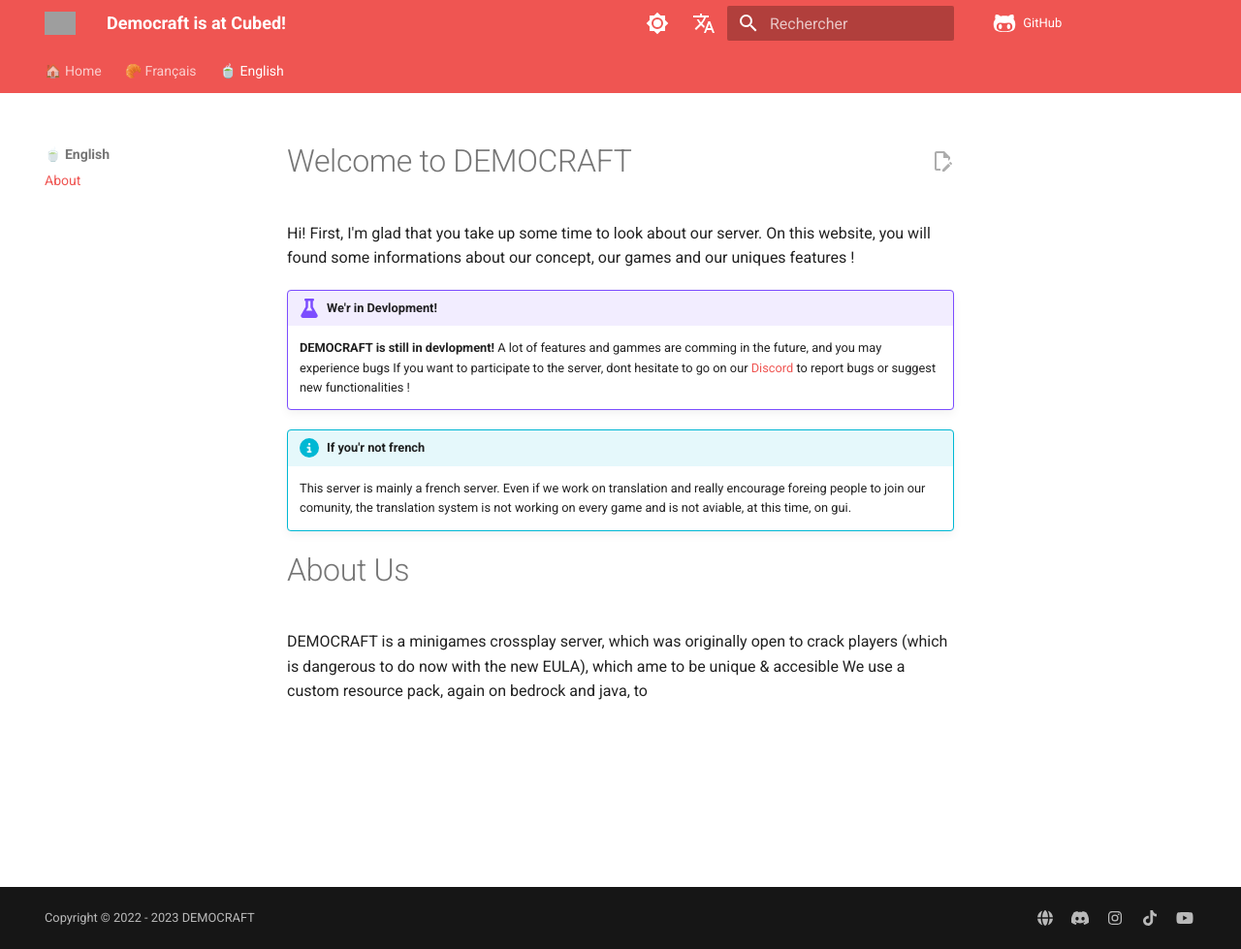
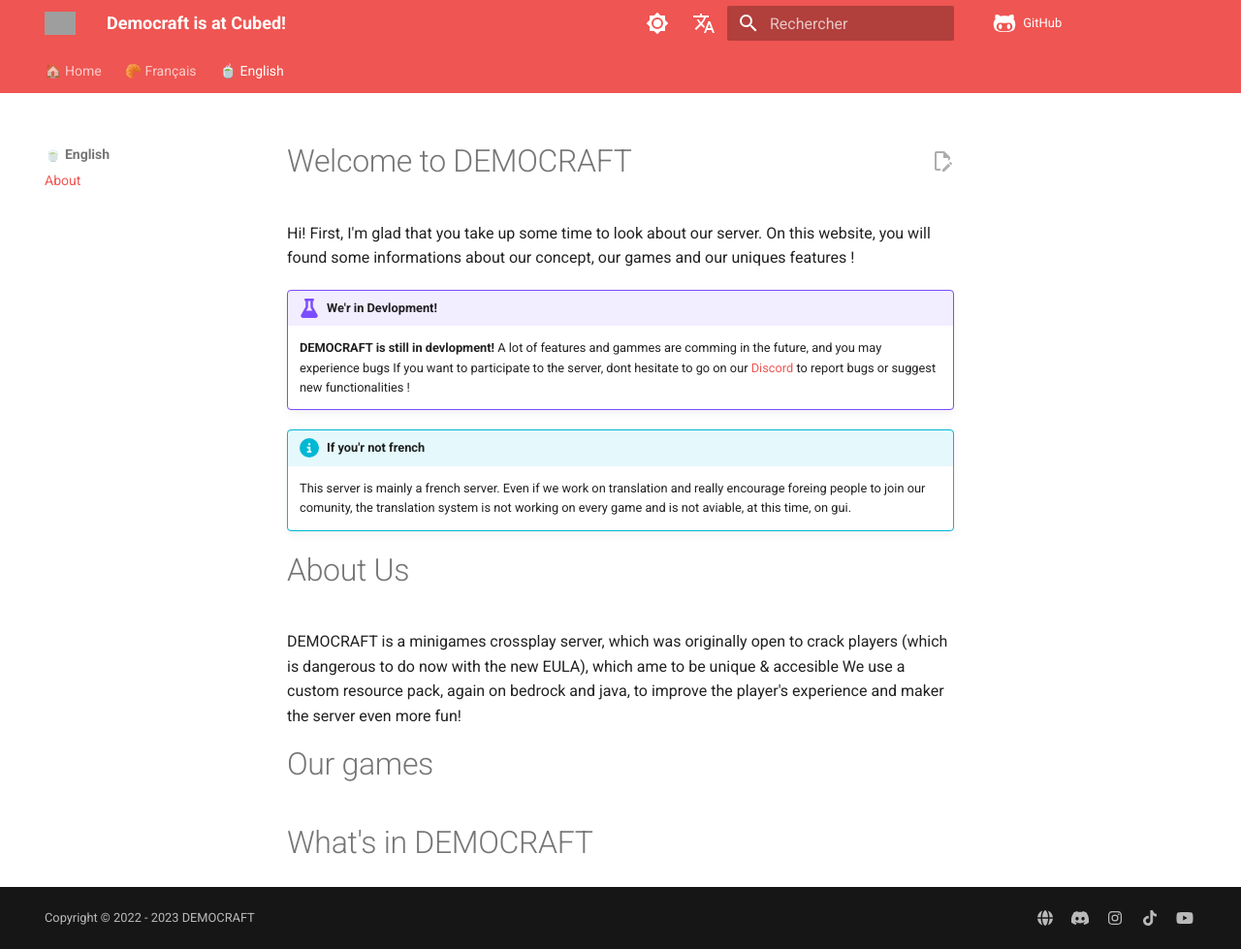
Before and after one commit to democraftmc/cubed-doc, an MkDocs documentation site: the page built from docs/docs/en/index.md, in a window 1280 px wide and 979 px high. Shown: the whole window at 97% size. Built offline with MkDocs 1.6.1 and Material for MkDocs 9.7.7, drawn with Linux system fonts in a browser that asks for light colours; comment, search, counter and statistics services are not loaded; grey boxes are pictures that could not be loaded.

Commit message:
Update index.md

```diff
--- a/docs/docs/en/index.md
+++ b/docs/docs/en/index.md
@@ -14,4 +14,9 @@
 
 # About Us
 DEMOCRAFT is a minigames crossplay server, which was originally open to crack players (which is dangerous to do now with the new EULA), which ame to be unique & accesible
-We use a custom resource pack, again on bedrock and java, to
+We use a custom resource pack, again on bedrock and java, to improve the player's experience and maker the server even more fun!
+
+# Our games
+<cards here>
+
+# What's in DEMOCRAFT
```
